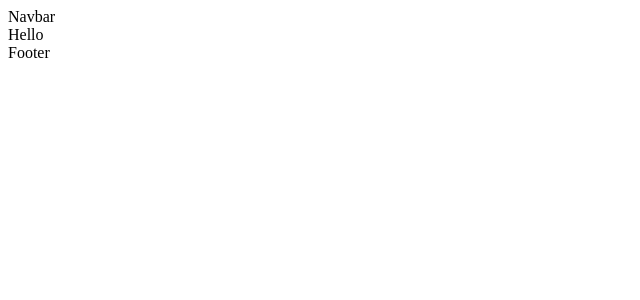
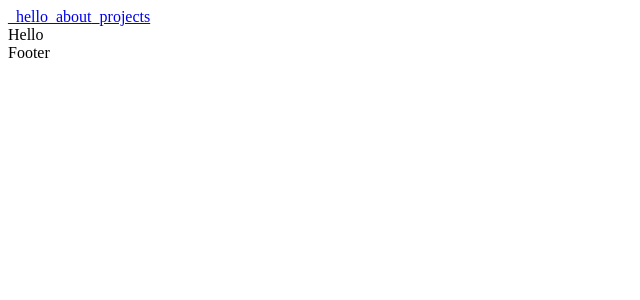
Before and after one commit to mirayatech/V2-Portfolio, a React (Vite) app: page / in a window 1280 px wide. Shown: the top 300 px of the page, without its empty margins (0-640 px from the left). Built offline with nearby package versions, Linux system fonts and the light colour scheme.

Commit message:
feat: creating navbar layout

```diff
--- a/src/components/Navbar/Navbar.tsx
+++ b/src/components/Navbar/Navbar.tsx
@@ -1,3 +1,17 @@
+import { Link } from "react-router-dom";
+
 export function Navbar() {
-  return <div>Navbar</div>;
+  return (
+    <nav className="nav">
+      <Link className="nav__link" to="/">
+        _hello
+      </Link>
+      <Link className="nav__link" to="/about">
+        _about
+      </Link>
+      <Link className="nav__link" to="/projects">
+        _projects
+      </Link>
+    </nav>
+  );
 }
```
